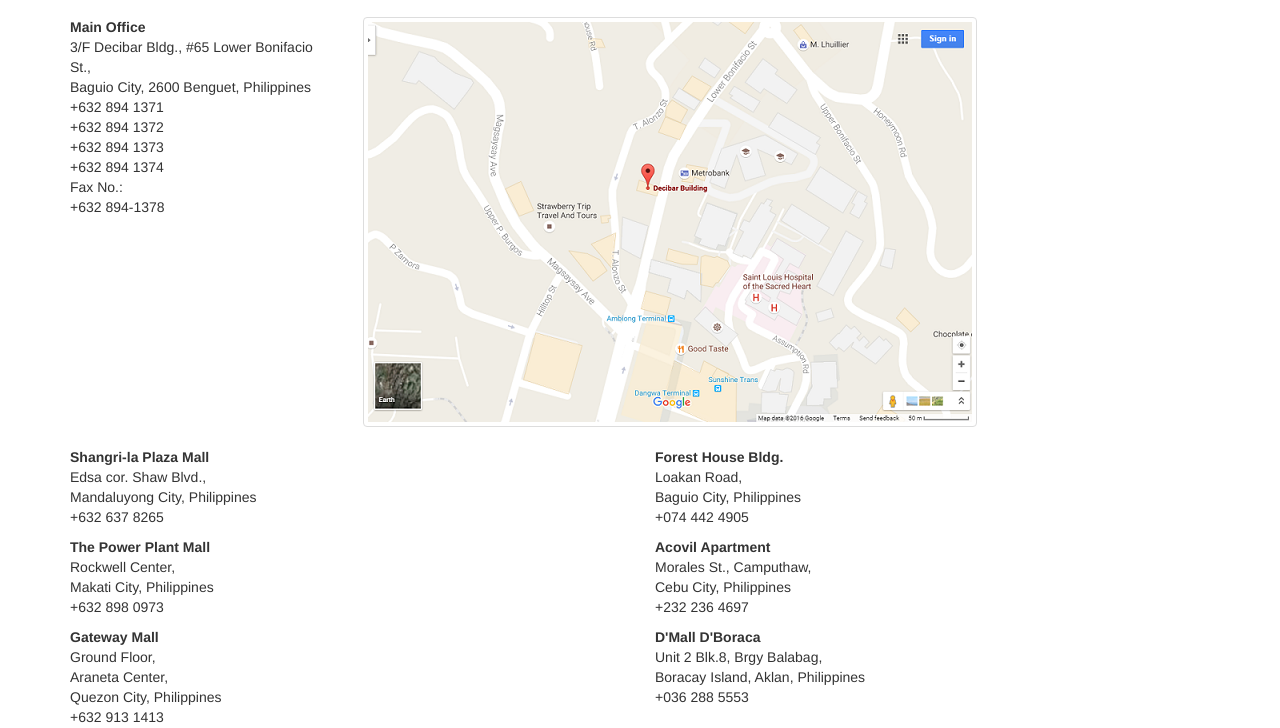
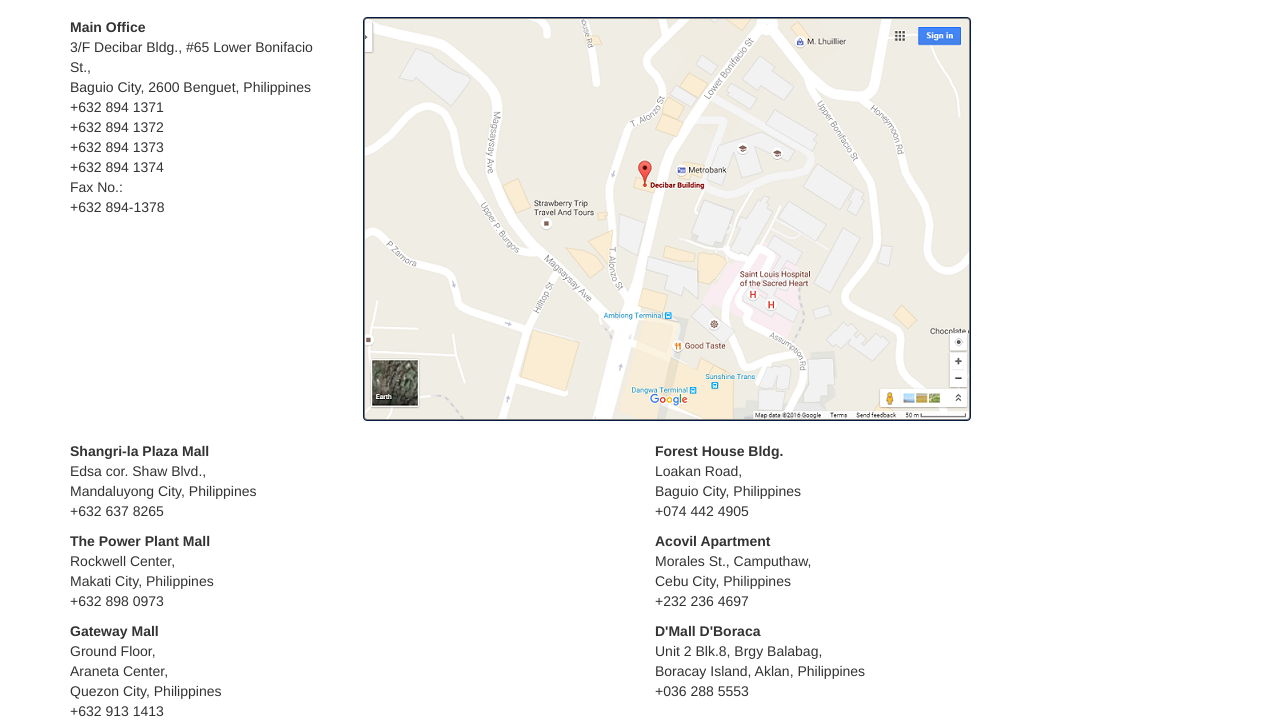
Before and after one commit to amitenjhunel/netimaswinecellar, a plain HTML site: page storeLocations.html in a window 1280 px wide. Shown: the part 53-781 px from the top of the page. Drawn offline with Linux system fonts and the light colour scheme.

Commit message:
Update storeLocations.html

```diff
--- a/storeLocations.html
+++ b/storeLocations.html
@@ -75,7 +75,7 @@
                 +632 894-1378 </p>
             </div>
             <div class="col-sm-9">
-                <img src="img/map.png" alt="" class="img-thumbnail">
+                <img src="img/map.png" alt="" class="img-thumbnail" style="padding:1px;border:1px solid #021a40;background-color:gray;">
             </div>
         </div>
         <br />
```
